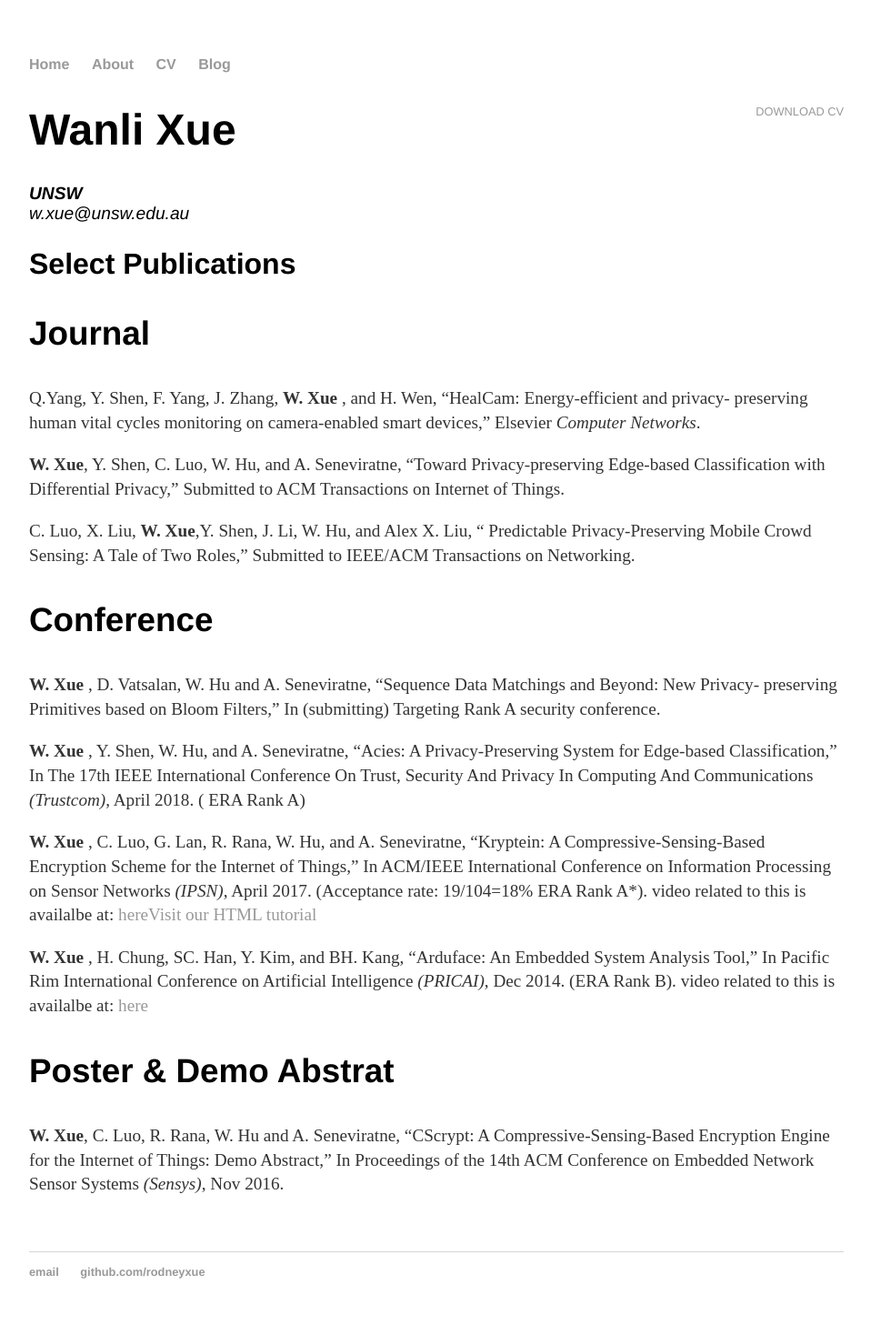
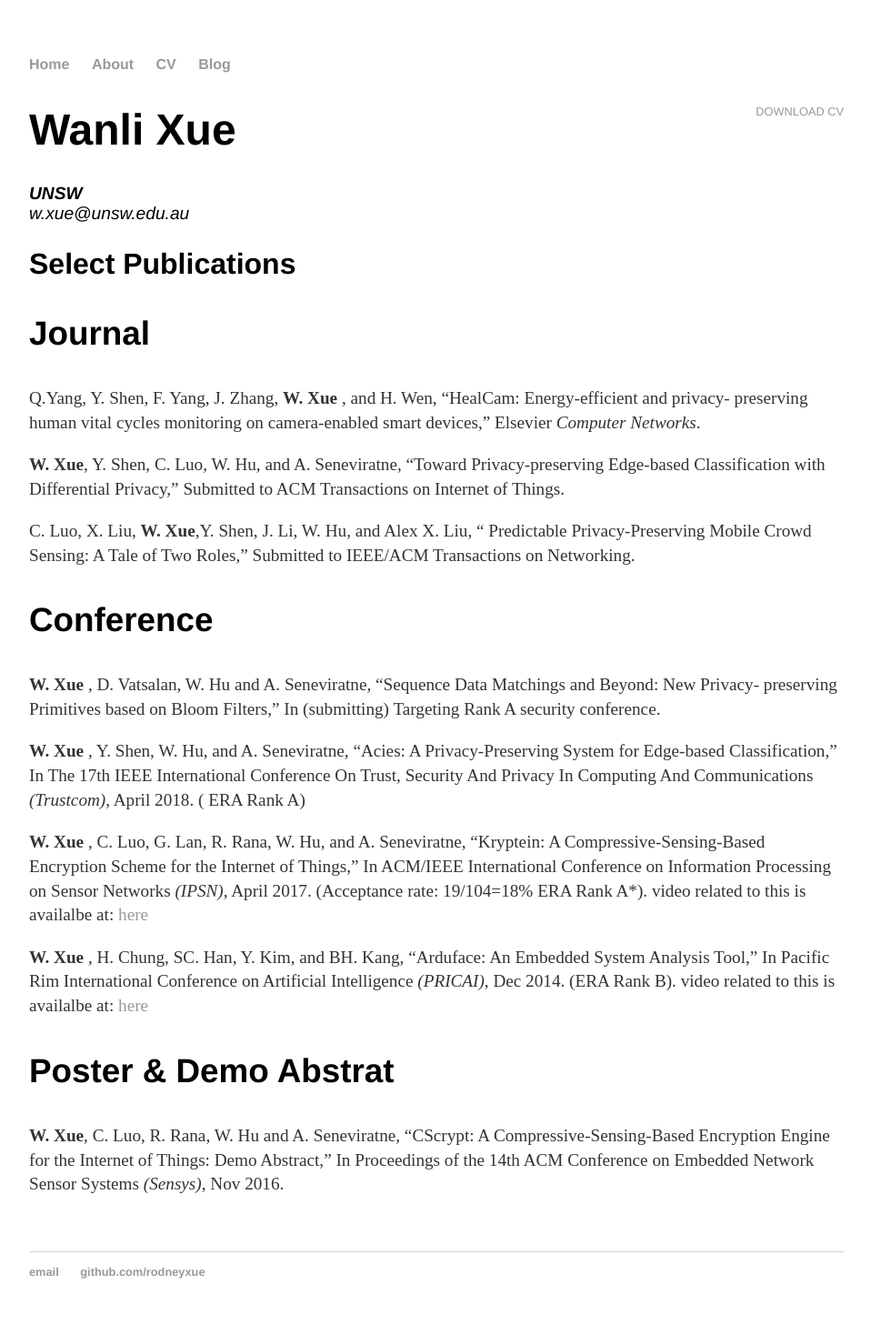
Before and after one commit to WanliXue/WanliXue.github.io, a Jekyll site: the page built from cv/index.html, in a window 1280 px wide. Shown: the whole page at 91% size, without its empty margins (160-1118 px from the left). Built offline with Jekyll 4.4.1, drawn with Linux system fonts in a browser that asks for light colours.

Commit message:
link error ok

```diff
--- a/cv/index.html
+++ b/cv/index.html
@@ -30,10 +30,10 @@
 					<p><strong>W. Xue</strong> , Y. Shen, W. Hu, and A. Seneviratne, “Acies: A Privacy-Preserving System for Edge-based Classification,” In The 17th IEEE International Conference On Trust, Security And Privacy In Computing And Communications <em>(Trustcom)</em>, April 2018. ( ERA Rank A)
 
 					<p><strong>W. Xue</strong> , C. Luo, G. Lan, R. Rana, W. Hu, and A. Seneviratne, “Kryptein: A Compressive-Sensing-Based Encryption Scheme for the Internet of Things,” In ACM/IEEE International Conference on Information Processing on Sensor Networks <em>(IPSN)</em>, April 2017. (Acceptance rate: 19/104=18% ERA Rank A*).
-						video related to this is availalbe at: <a herf="https://www.youtube.com/watch?v=ADZ2X6jS8-s" >here</a><a href="https://www.w3schools.com/html/">Visit our HTML tutorial</a>
+						video related to this is availalbe at: <a href="https://www.youtube.com/watch?v=ADZ2X6jS8-s" >here</a>
 
 					<p><strong>W. Xue</strong> , H. Chung, SC. Han, Y. Kim, and BH. Kang, “Arduface: An Embedded System Analysis Tool,” In Pacific Rim International Conference on Artificial Intelligence <em>(PRICAI)</em>, Dec 2014. (ERA Rank B).
-						video related to this is availalbe at: <a herf="https://www.youtube.com/watch?v=mcUq0QNz_Bc" >here</a>
+						video related to this is availalbe at: <a href="https://www.youtube.com/watch?v=mcUq0QNz_Bc" >here</a>
 
 					<h3> Poster & Demo Abstrat </h3>
 					<p><strong>W. Xue</strong>, C. Luo, R. Rana, W. Hu and A. Seneviratne, “CScrypt: A Compressive-Sensing-Based Encryption Engine for the Internet of Things: Demo Abstract,” In Proceedings of the 14th ACM Conference on Embedded Network Sensor Systems <em>(Sensys)</em>, Nov 2016.
```
